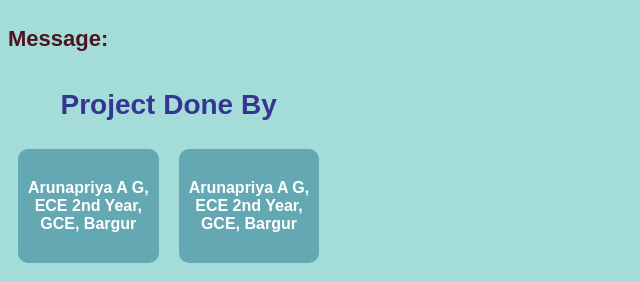
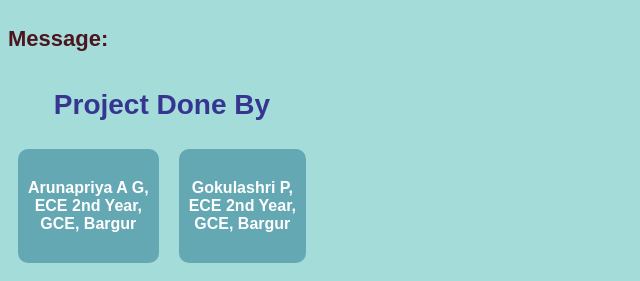
Before and after one commit to cibi-p/cibi-portfolio, a plain HTML site: page steg-arunapriya/index.html in a window 1280 px wide. Shown: the part 681-962 px from the top of the page, without its empty margins (0-640 px from the left). Drawn offline with Linux system fonts and the light colour scheme.

Commit message:
update name

```diff
--- a/steg-arunapriya/index.html
+++ b/steg-arunapriya/index.html
@@ -1,7 +1,7 @@
 <!DOCTYPE html>
 <html lang="en">
 	<head>
-		<title>Information Hiding: Steganography done with JavaScript</title>
+		<title>GCE, Dharmapuri ECE - Project EXPO</title>
 		<meta content="index, follow" name="robots">
 		<meta charset="utf-8" />
 		<meta http-equiv="X-UA-Compatible" content="IE=edge,chrome=1" />
@@ -41,7 +41,7 @@
 				<h1>Project Done By</h1>
 				<div class="name-container">
 					<p>Arunapriya A G,<br>ECE 2nd Year,<br> GCE, Bargur</p>
-					<p>Arunapriya A G,<br>ECE 2nd Year,<br> GCE, Bargur</p>
+					<p>Gokulashri P,<br>ECE 2nd Year,<br> GCE, Bargur</p>
 				</div>
 			</div>
 		</div>
```
Also changed, not shown: 1 other file.
